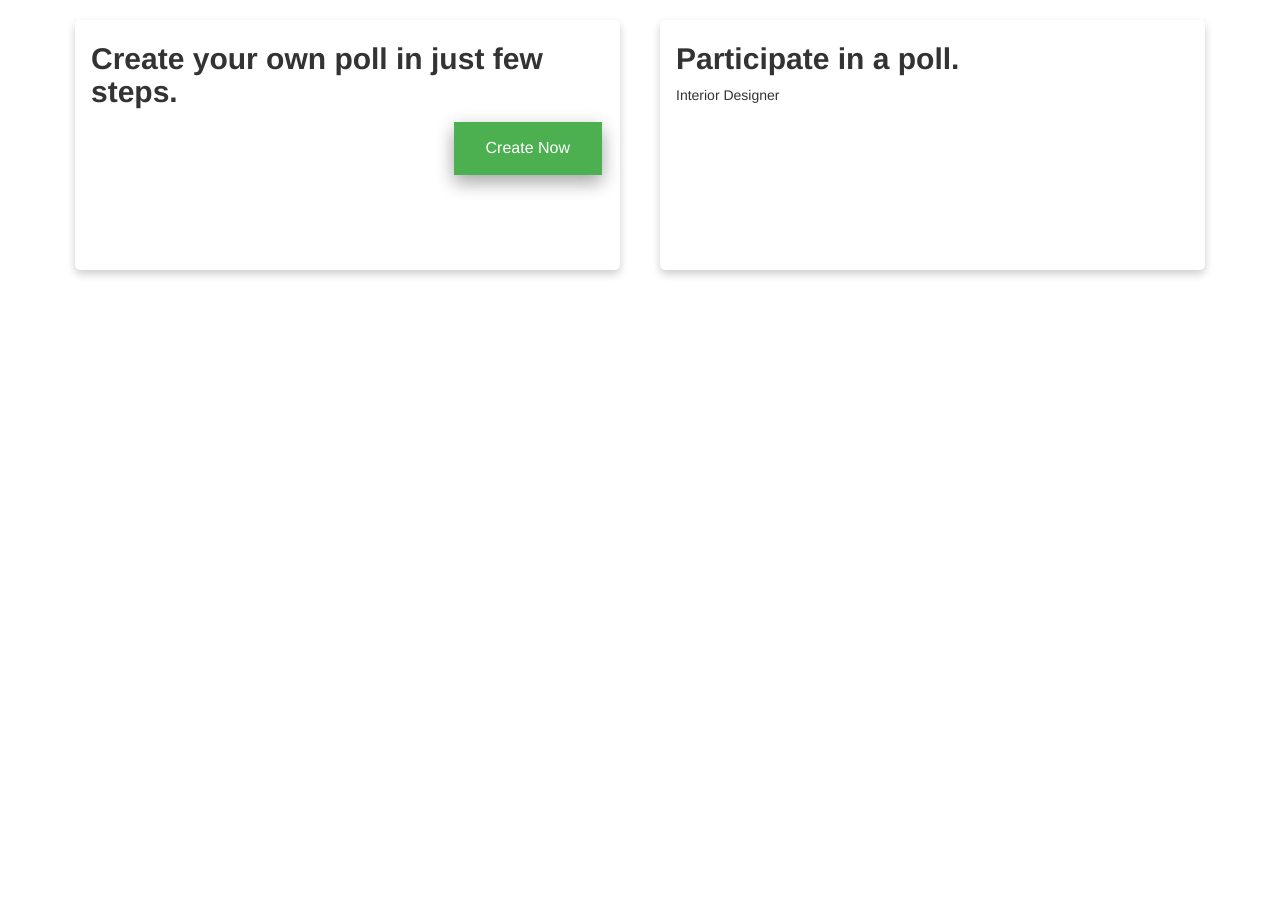
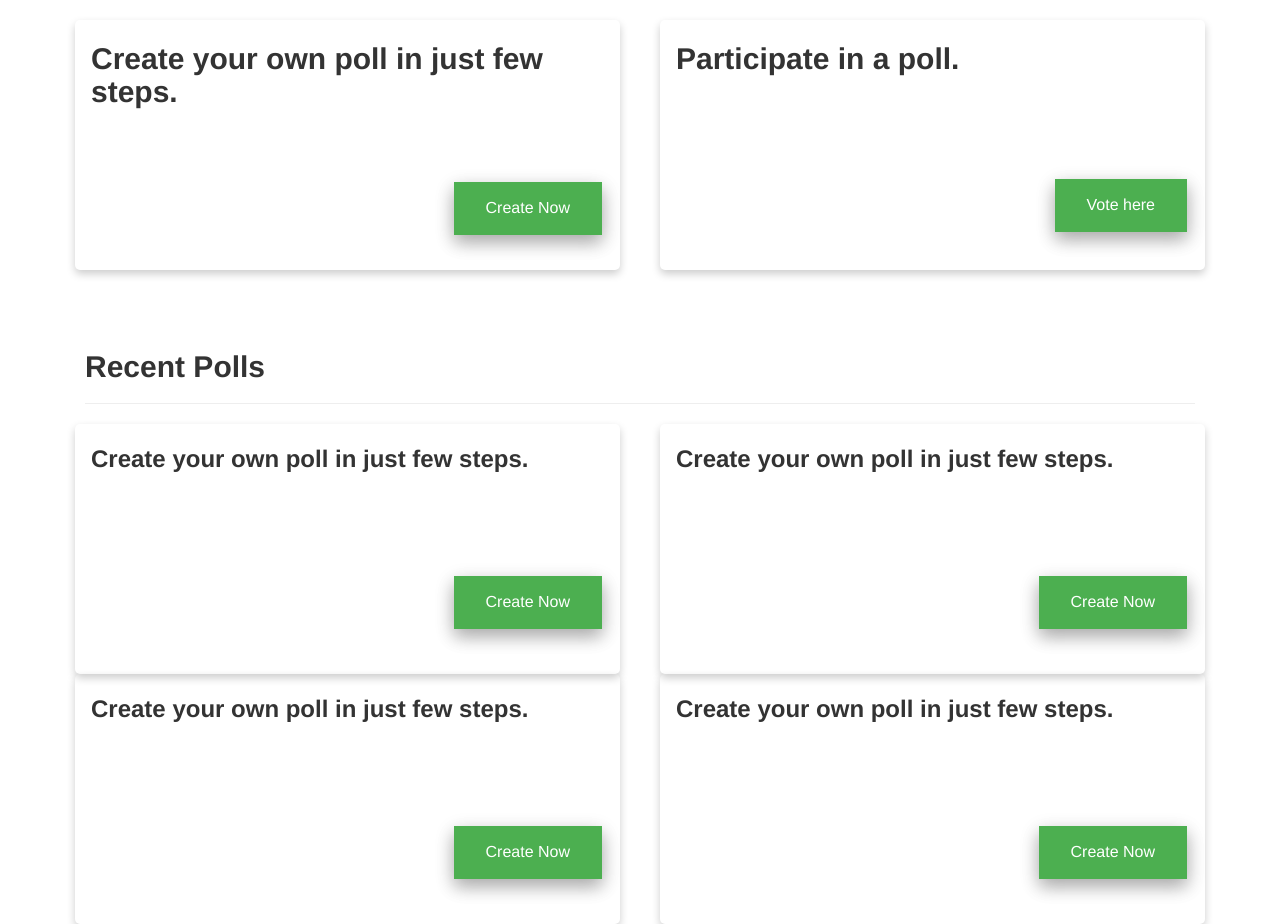
Before and after one commit to kuntalsarkar20/VotingSystem, a CodeIgniter app: page /VotingSystem/ in a window 1280 px wide. Shown: the part 52-976 px from the top of the page. Before the commit the page ends 329 px from the top, so only its background shows below. Run offline with CodeIgniter, Linux system fonts and the light colour scheme.

Commit message:
.htaccess added and homepage done for now

```diff
--- a/application/views/HomePage.php
+++ b/application/views/HomePage.php
@@ -4,6 +4,7 @@
 			<div class="card">
 			  <div class="card-container">
 			    <h2><b>Create your own poll in just few steps.</b></h2>
+			    <p class="visible-lg visible-md">&nbsp;</p><p class="">&nbsp;</p>
 			    <button class="shadow-button" style="float:right;">Create Now</button>
 			  </div>
 			</div>
@@ -12,9 +13,51 @@
 			<div class="card">
 			  <div class="card-container">
 			    <h2><b>Participate in a poll.</b></h2>
-			    <p>Interior Designer</p>
+			    <p class="visible-lg visible-md">&nbsp;</p><p>&nbsp;</p><p>&nbsp;</p>
+			    <button class="shadow-button" style="float:right;">Vote here</button>
 			  </div>
 			</div>
 		</div>
 	</div>
 </div>
+<div class="container"><br><br><br>
+	<div class="col-lg-12 col-md-12 col-sm-12"><h2><b>Recent Polls</b></h2><hr></div><br>
+	<div class="row">
+		<div class="col-lg-6 col-md-6 col-sm-6" style="padding-right: 20px;padding-left: 20px;">
+			<div class="card">
+			  <div class="card-container">
+			    <h3><b>Create your own poll in just few steps.</b></h3>
+			    <p class="visible-lg visible-md">&nbsp;</p><p>&nbsp;</p><p>&nbsp;</p>
+			    <button class="shadow-button" style="float:right;">Create Now</button>
+			  </div>
+			</div>
+		</div>
+		<div class="col-lg-6 col-md-6 col-sm-6" style="padding-right: 20px;padding-left: 20px;">
+			<div class="card">
+			  <div class="card-container">
+			    <h3><b>Create your own poll in just few steps.</b></h3>
+			    <p class="visible-lg visible-md">&nbsp;</p><p>&nbsp;</p><p>&nbsp;</p>
+			    <button class="shadow-button" style="float:right;">Create Now</button>
+			  </div>
+			</div>
+		</div>
+		<div class="col-lg-6 col-md-6 col-sm-6" style="padding-right: 20px;padding-left: 20px;">
+			<div class="card">
+			  <div class="card-container">
+			    <h3><b>Create your own poll in just few steps.</b></h3>
+			    <p class="visible-lg visible-md">&nbsp;</p><p>&nbsp;</p><p>&nbsp;</p>
+			    <button class="shadow-button" style="float:right;">Create Now</button>
+			  </div>
+			</div>
+		</div>
+		<div class="col-lg-6 col-md-6 col-sm-6" style="padding-right: 20px;padding-left: 20px;">
+			<div class="card">
+			  <div class="card-container">
+			    <h3><b>Create your own poll in just few steps.</b></h3>
+			    <p class="visible-lg visible-md">&nbsp;</p><p>&nbsp;</p><p>&nbsp;</p>
+			    <button class="shadow-button" style="float:right;">Create Now</button>
+			  </div>
+			</div>
+		</div>
+	</div>
+</div>
```
Also changed, not shown: .htaccess (added).
